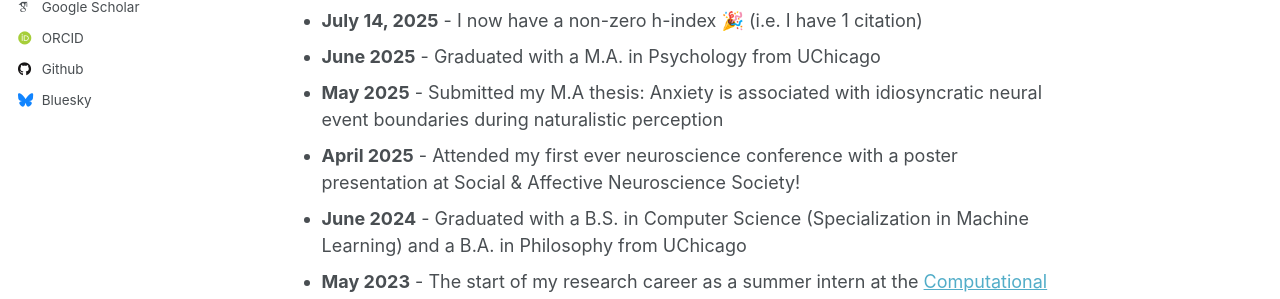
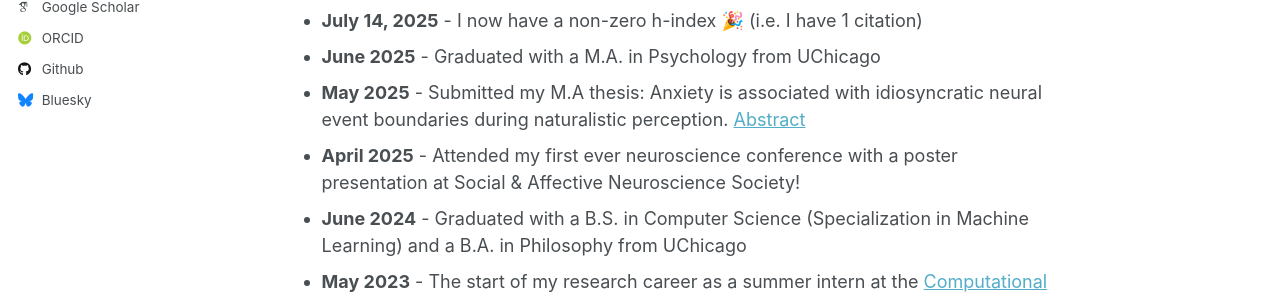
Before and after one commit to 20-alicial/20-alicial.github.io, a Jekyll site: the page built from _pages/about.md, in a window 1280 px wide and 1202 px high. Shown: the part 463-762 px from the top of the window. Built offline with Jekyll 4.4.1, drawn with Linux system fonts in a browser that asks for light colours; some web fonts are replaced.

Commit message:
Update about.md

```diff
--- a/_pages/about.md
+++ b/_pages/about.md
@@ -18,7 +18,7 @@ I'm interested in how people build structured expectations and models of the soc
 - **July 2025** - Started as a joint lab manager for Bai Lab and Leong Lab at UChicago!
 - **July 14, 2025** - I now have a non-zero h-index 🎉 (i.e. I have 1 citation)
 - **June 2025** - Graduated with a M.A. in Psychology from UChicago
-- **May 2025** - Submitted my M.A thesis: Anxiety is associated with idiosyncratic neural event boundaries during naturalistic perception
+- **May 2025** - Submitted my M.A thesis: Anxiety is associated with idiosyncratic neural event boundaries during naturalistic perception. [Abstract](https://knowledge.uchicago.edu/record/15260?ln=en)
 - **April 2025** - Attended my first ever neuroscience conference with a poster presentation at Social & Affective Neuroscience Society!
 - **June 2024** - Graduated with a B.S. in Computer Science (Specialization in Machine Learning) and a B.A. in Philosophy from UChicago
 - **May 2023** - The start of my research career as a summer intern at the [Computational Affective and Social Neuroscience Laboratory](https://mcnlab.uchicago.edu/)
```
